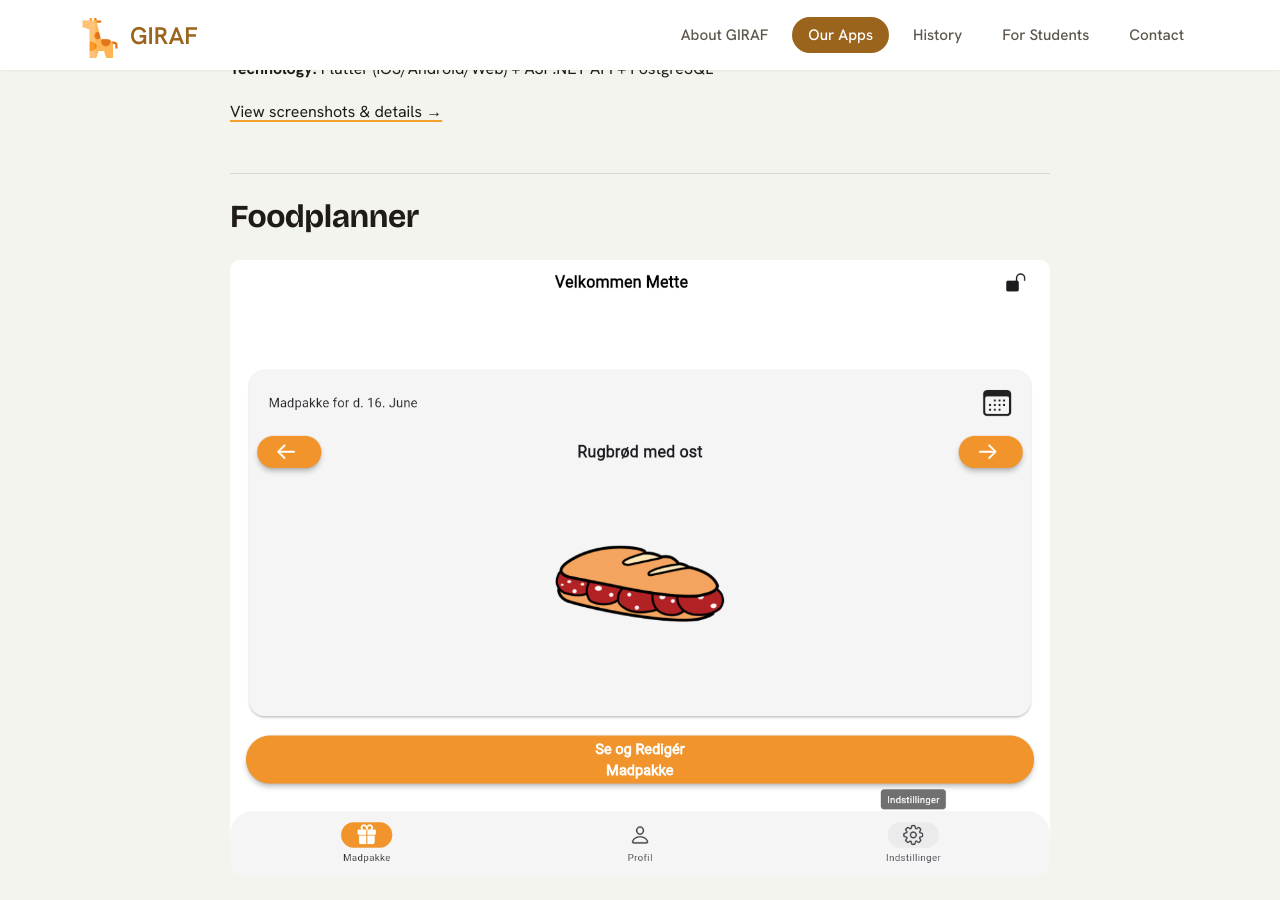
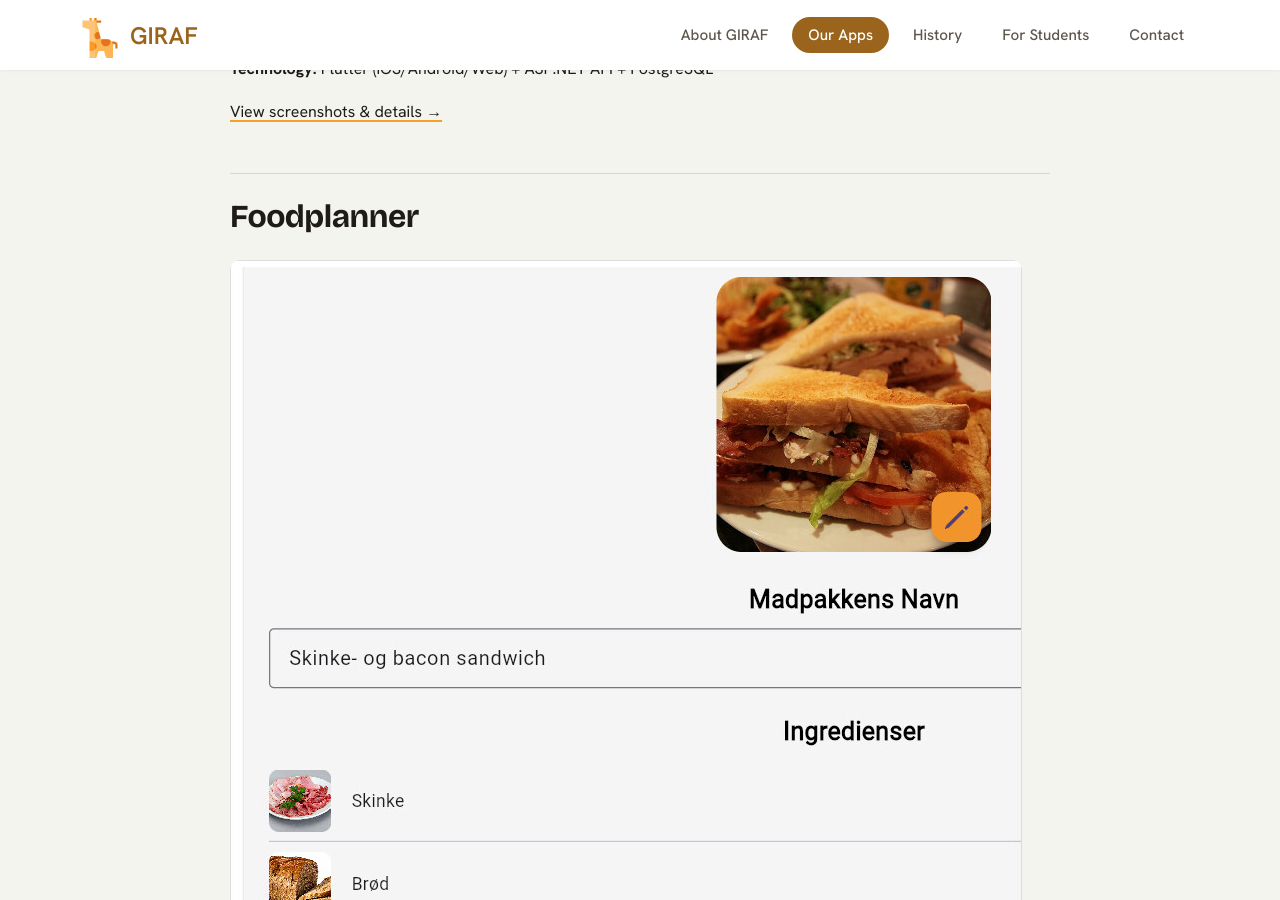
Before and after one commit to aau-giraf/GIRAF-website, a Jekyll site: the page built from apps.md, in a window 1280 px wide and 900 px high, scrolled down 1275 px. Built offline with Jekyll 4.4.1, drawn with Linux system fonts in a browser that asks for light colours.

Commit message:
Use better app screenshots from the maythegodsbewithme set (#20)
- Weekplanner "add activity": swap the half-empty placeholder shot for
  a tighter crop that actually shows the AI "Generer" pictogram tab and
  auto-pronunciation toggle (same paper palette, like-for-like upgrade).
- Foodplanner apps-index card: replace the cartoon rugbrød with a real
  food photo + ingredient list, which matches the "realistic food
  images" copy far better and shows the madpakke concept in full.

Co-authored-by: Claude Opus 4.8 <noreply@anthropic.com>

```diff
--- a/apps.md
+++ b/apps.md
@@ -24,7 +24,7 @@ can see what is happening, in what order, and when, ticking off each activity as
 ## Foodplanner
 
 <a href="{{ '/apps/foodplanner/' | relative_url }}">
-  <img src="{{ '/assets/screenshots/foodplanner/04-madpakke.png' | relative_url }}" alt="A child's lunch plan with a real food image">
+  <img src="{{ '/assets/screenshots/foodplanner/06-madpakke-ingredients.jpg' | relative_url }}" alt="A lunch plan showing a real food photo and its list of ingredients">
 </a>
 
 A meal-planning app for children with selective eating habits. Parents and teachers build visual
```
Also changed, not shown: apps/weekplanner.md (+1 -1 lines), assets/screenshots/foodplanner/06-madpakke-ingredients.jpg (added), assets/screenshots/weekplanner/05-add-activity.jpg (added), assets/screenshots/weekplanner/05-add-activity.png (deleted).
